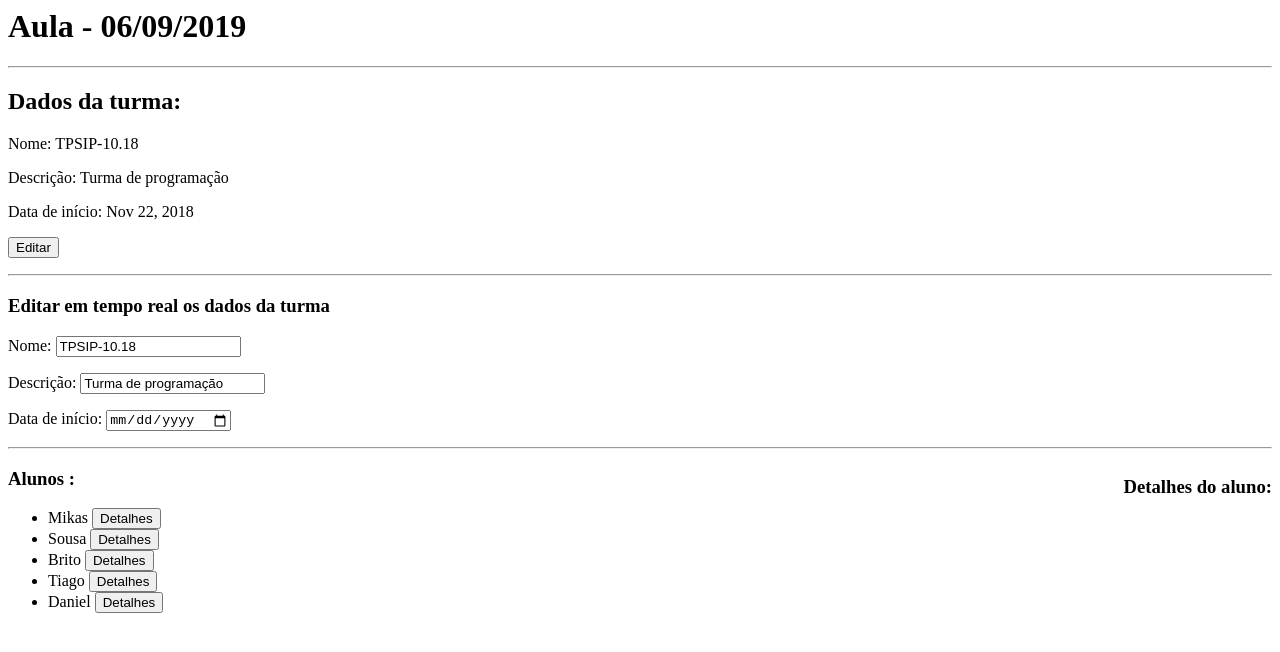
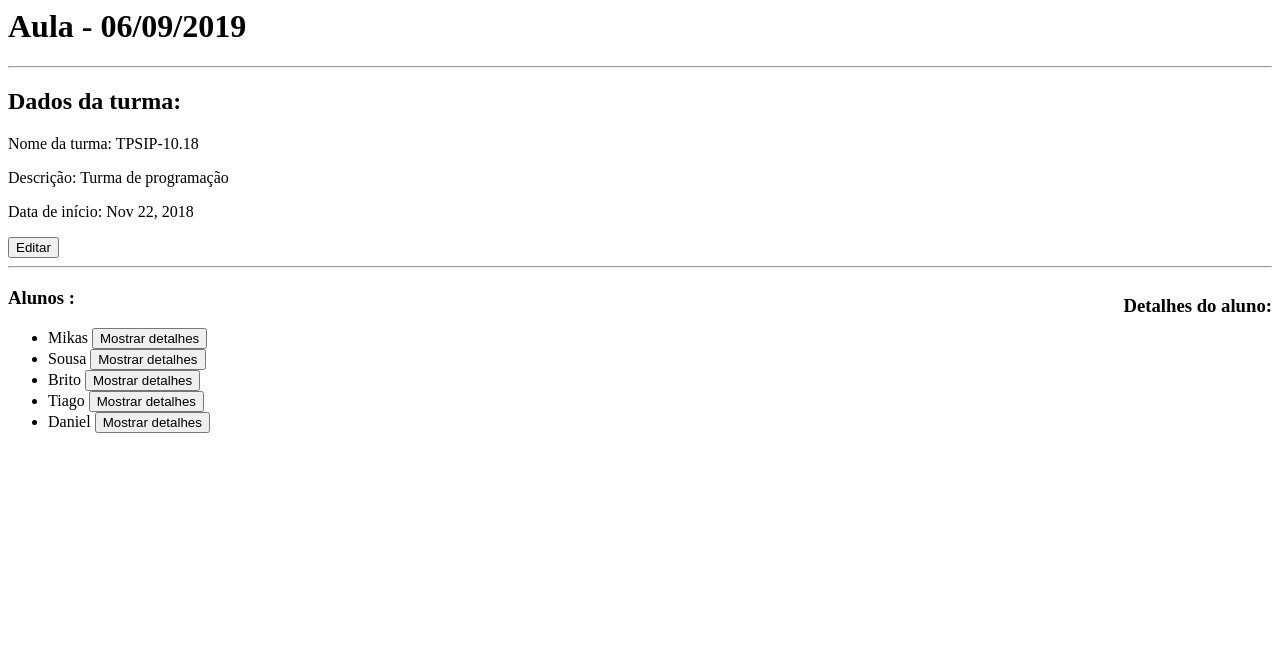
Before and after one commit to jbritoatec/Stackblitz_Angular, an Angular app: page / in a window 1280 px wide. Shown: the top 652 px of the page. Built offline with nearby package versions, Linux system fonts and the light colour scheme.

Commit message:
6 files modified

```diff
--- a/src/app/alunos/alunos.component.html
+++ b/src/app/alunos/alunos.component.html
@@ -2,6 +2,6 @@
 <ul>
   <li *ngFor="let aluno of alunos">
     {{aluno.name}}
-    <button (click) = "details.showDetails(aluno)">Detalhes</button>
+    <button (click) = "details.showDetails(aluno);">Mostrar detalhes</button>
   </li>
 </ul>
--- a/src/app/alunos/alunos.component.ts
+++ b/src/app/alunos/alunos.component.ts
@@ -13,6 +13,7 @@ export class AlunosComponent implements OnInit {
   //a variavel details recebe os detalhes do aluno.
   @Input() details: StudentDetailsComponent;
 
+
   constructor() { }
 
   ngOnInit() {
--- a/src/app/app.component.html
+++ b/src/app/app.component.html
@@ -5,4 +5,4 @@
 <app-student-details #details></app-student-details>
 <!-- [details] recebe os detalhes do aluno que está declarado no componente dos alunos
 e entrega ao 'id' "details"-->
-<app-alunos [details]="details"> </app-alunos>
+<app-alunos [details]="details" ></app-alunos>
--- a/src/app/class/class.component.html
+++ b/src/app/class/class.component.html
@@ -1,17 +1,35 @@
 <h2>Dados da turma:</h2>
-<p>Nome: {{turma.name | uppercase}}</p>
-<p>Descrição: {{turma.description}}</p>
-<p>Data de início: {{turma.start_date | date}}</p>
+<p>
+   Nome da turma:
+  <span *ngIf="!edit;">
+    {{turma.name | uppercase }}
+  </span>
+  <input type="text" [(ngModel)]="turma.name" placeholder="Nome Turma" *ngIf="edit;"/>
+</p>
+<p>Descrição:
+  <span *ngIf="!edit;">
+    {{turma.description}}
+  </span>
+  <input type="text" [(ngModel)]="turma.description" placeholder="Descrição" *ngIf="edit;"/>
+</p>
+<p>
+  Data de início:
+  <span *ngIf="!edit;">
+    {{turma.start_date | date}}
+  </span>
+  <input type="date" [(ngModel)]="turma.start_date" *ngIf="edit;"/>
+</p>
 
-<form>
-<input type="button" value="Editar">
-</form>
+<button (click) = "enableEdit()">
+  {{edit ? "Guardar" : "Editar" }}
+</button>
 
 <hr>
+<!--
 <h3>Editar em tempo real os dados da turma</h3>
 <p>Nome: <input type="text" placeholder="Nome da turma" [(ngModel)]="turma.name" ></p>
 
 <p>Descrição: <input type="text" placeholder="Descrição da turma" [(ngModel)]="turma.description" ></p>
 
 <p>Data de início: <input type="date" placeholder="Data de início"  [(ngModel)]="turma.start_date"></p>
-<hr>
+<hr>-->
--- a/src/app/class/class.component.ts
+++ b/src/app/class/class.component.ts
@@ -14,6 +14,11 @@ export class ClassComponent implements OnInit {
     start_date: new Date(2018,10,22),
   }
 
+  edit:boolean = false;
+
+  enableEdit() {
+    this.edit = !this.edit;
+  }
 
   constructor() { }
 
--- a/src/app/student-details/student-details.component.html
+++ b/src/app/student-details/student-details.component.html
@@ -1,7 +1,7 @@
 <div style="float: right;">
       <h3>Detalhes do aluno:</h3>
   <p>
-    <span *ngIf="aluno!=undefined">
+    <span *ngIf="aluno">
       Nome: {{aluno.name}}
       <br>
       Idade: {{aluno.age}}
```
